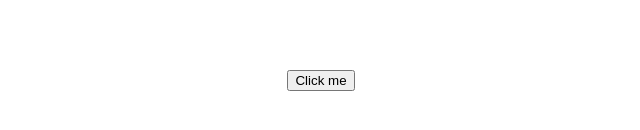
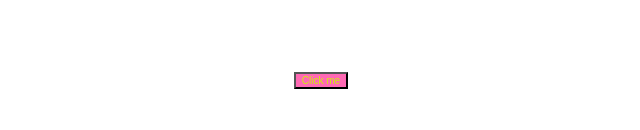
Before and after one commit to bogdansolomich/vite-sass-app-template, a website built with Vite: page index.html in a window 1280 px wide. Shown: the part 328-458 px from the top of the page, without its empty margins (327-967 px from the left). Built offline with nearby package versions, Linux system fonts and the light colour scheme.

Commit message:
тест

```diff
--- a/src/scss/--examples--/lesson-05/button.scss
+++ b/src/scss/--examples--/lesson-05/button.scss
@@ -1,8 +1,8 @@
 @use "sass:math";
 @use "btn-scema" as vars with (
   $font-size: 10px,
-  $btn-color: black,
-  $btn-bgcolor: lightblue
+  $btn-color: rgb(207, 242, 6),
+  $btn-bgcolor: hotpink
 );
 
 .small-btn {
--- a/src/scss/main.scss
+++ b/src/scss/main.scss
@@ -7,3 +7,5 @@
 
 /*==END==*/
 @use "--examples--/lesson-05/base";
+
+@use "--examples--/lesson-05/button.scss";
```
